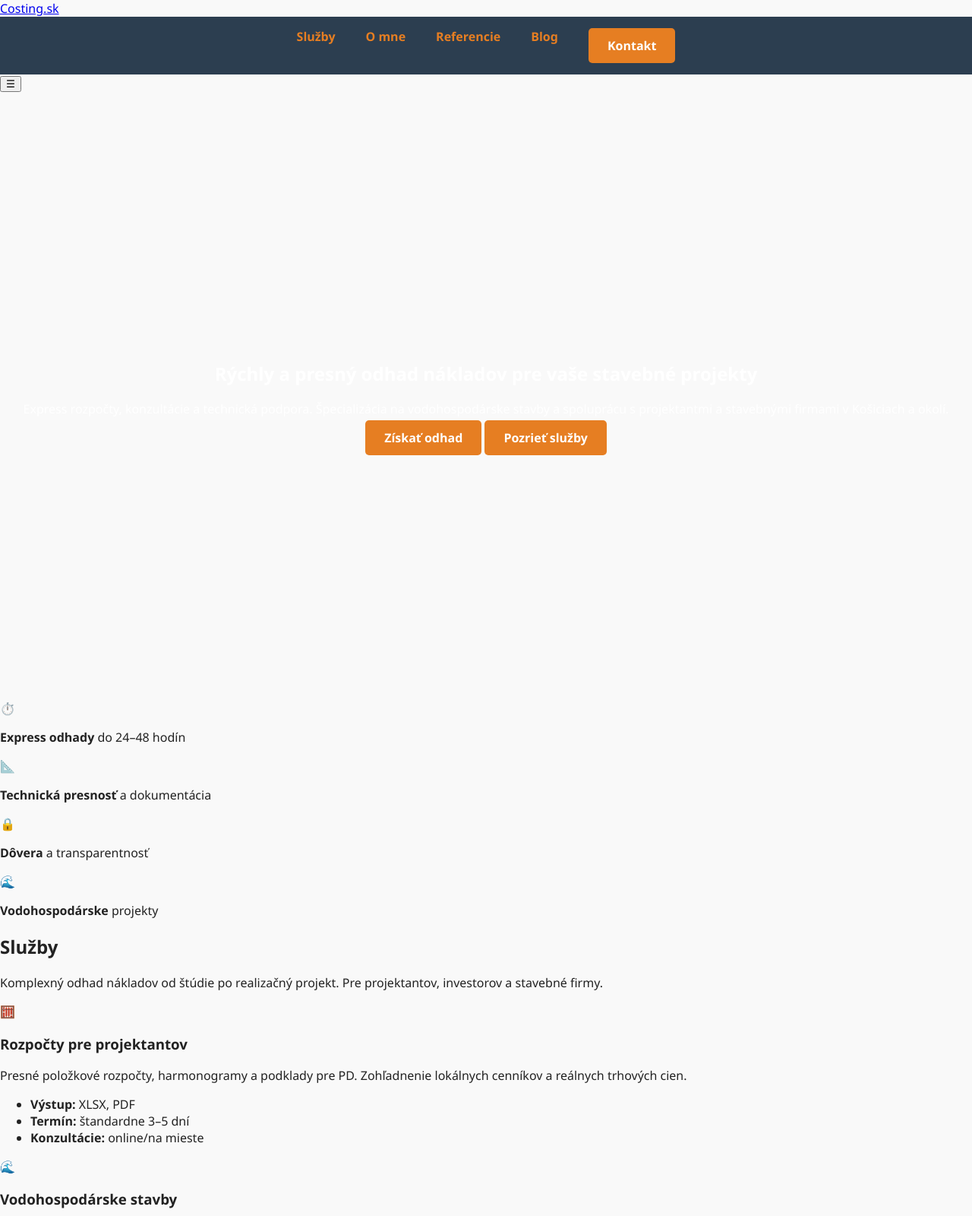
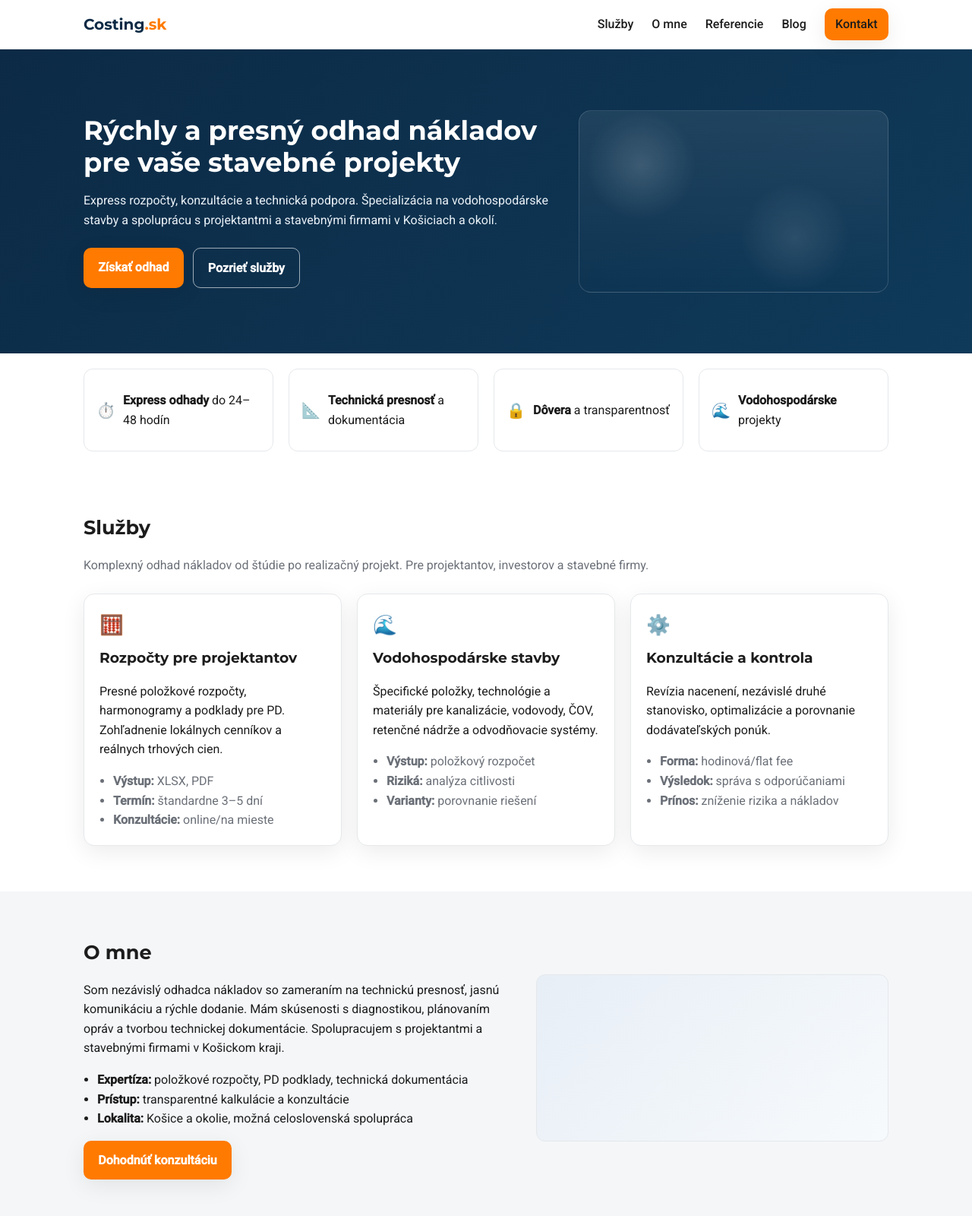
Before and after one commit to Matko1985/costing, a plain HTML site: page index.html in a window 1280 px wide. Shown: the top 1600 px of the page at 76% size. Drawn offline with Linux system fonts and the light colour scheme.

Commit message:
Refactor CSS variables and styles for consistency

```diff
--- a/style.css
+++ b/style.css
@@ -1,80 +1,158 @@
-:root {
-  --primary-color: #2c3e50;   /* tmavomodrá - navigácia */
-  --secondary-color: #e67e22; /* oranžová - tlačidlá */
-  --text-dark: #222222;       /* tmavý text */
-  --text-light: #ffffff;      /* svetlý text */
-  --background-light: #f9f9f9;/* svetlé pozadie */
+:root{
+  --bg:#0C2A45;         /* Dark blue */
+  --bg-2:#0F3A5A;       /* Slightly lighter */
+  --text:#1c1c1c;       /* Body text */
+  --muted:#6b7078;      /* Muted text */
+  --white:#ffffff;
+  --light:#f4f6f8;      /* Light gray background */
+  --card:#ffffff;
+  --accent:#FF7A00;     /* Orange CTA */
+  --accent-2:#22AA66;   /* Green alt CTA */
+  --border:#e5e8eb;
+  --shadow:0 8px 30px rgba(0,0,0,.08);
 }
 
-body {
-  margin: 0;
-  font-family: 'Segoe UI', sans-serif;
-  background-color: var(--background-light);
-  color: var(--text-dark);
+*{box-sizing:border-box}
+html,body{margin:0;padding:0}
+body{
+  font-family: 'Roboto', system-ui, -apple-system, Segoe UI, Arial, Helvetica, sans-serif;
+  color:var(--text);
+  background:var(--white);
+  line-height:1.6;
 }
 
-nav {
-  display: flex;
-  justify-content: center;
-  background-color: var(--primary-color);
-  padding: 15px;
+/* Containers */
+.container{max-width:1100px;margin:0 auto;padding:0 20px}
+
+/* Header */
+.header{
+  position:sticky; top:0; z-index:1000;
+  background:var(--white); border-bottom:1px solid var(--border);
+  backdrop-filter:saturate(180%) blur(8px);
+}
+.logo{font-family:'Montserrat', sans-serif; font-weight:700; text-decoration:none; color:var(--bg); font-size:1.25rem}
+.logo span{color:var(--accent)}
+.nav{display:flex; align-items:center; justify-content:space-between; height:64px}
+.menu{display:flex; gap:24px; align-items:center}
+.menu a{color:var(--text); text-decoration:none; font-weight:500}
+.menu a:hover{color:var(--bg)}
+.menu .btn--small{padding:.5rem .9rem}
+.menu-toggle{display:none; background:none; border:1px solid var(--border); border-radius:8px; padding:.35rem .55rem; font-size:1rem}
+
+/* Hero */
+.hero{
+  background:linear-gradient(135deg, var(--bg), var(--bg-2));
+  color:var(--white);
+  padding:80px 0;
+}
+.hero__content{display:grid; grid-template-columns:1.2fr .8fr; gap:40px; align-items:center}
+.hero__text h1{font-family:'Montserrat', sans-serif; font-weight:700; line-height:1.2; margin:0 0 16px; font-size:2.2rem}
+.hero__text p{color:#eaf2f8; margin:0 0 24px}
+.hero__cta{display:flex; gap:12px; flex-wrap:wrap}
+.hero__visual{
+  border-radius:16px; min-height:240px;
+  background:
+    radial-gradient(120px 120px at 20% 30%, rgba(255,255,255,.15), transparent 60%),
+    radial-gradient(120px 120px at 70% 70%, rgba(255,255,255,.1), transparent 60%),
+    linear-gradient(180deg, rgba(255,255,255,.08), rgba(255,255,255,0));
+  border:1px solid rgba(255,255,255,.15);
 }
 
-nav a {
-  color: var(--secondary-color);
-  text-decoration: none;
-  margin: 0 20px;
-  font-weight: bold;
+/* Trust bar */
+.trust{background:var(--white); padding:20px 0}
+.trust__grid{display:grid; grid-template-columns:repeat(4,1fr); gap:20px}
+.trust__item{display:flex; gap:10px; align-items:center; padding:12px 16px; border:1px solid var(--border); border-radius:12px; background:var(--white)}
+.trust .icon{font-size:1.25rem}
+
+/* Sections */
+.section{padding:60px 0}
+.section--alt{background:var(--light)}
+.section__lead{color:var(--muted); max-width:800px}
+
+/* Buttons */
+.btn{
+  display:inline-block; background:var(--accent); color:var(--white); text-decoration:none;
+  padding:.8rem 1.2rem; border-radius:10px; font-weight:600; box-shadow:var(--shadow); border:none; cursor:pointer;
+}
+.btn:hover{filter:brightness(1.05)}
+.btn--ghost{
+  background:transparent; color:var(--white); border:1px solid rgba(255,255,255,.6); box-shadow:none;
+}
+.btn--ghost:hover{background:rgba(255,255,255,.1)}
+
+/* Cards */
+.cards{display:grid; grid-template-columns:repeat(3,1fr); gap:20px; margin-top:24px}
+.card{background:var(--card); border:1px solid var(--border); border-radius:14px; padding:20px; box-shadow:var(--shadow)}
+.card__icon{font-size:1.6rem}
+.card h3{font-family:'Montserrat', sans-serif; margin:8px 0 8px}
+.card__list{margin:12px 0 0; padding-left:18px}
+.card__list li{color:var(--muted)}
+
+/* About */
+.about{display:grid; grid-template-columns:1.1fr .9fr; gap:28px; align-items:center}
+.about__visual{
+  min-height:220px; border-radius:12px; background:
+    linear-gradient(135deg, #e7eef6, #f7fafc);
+  border:1px solid var(--border);
+}
+.about__bullets{padding-left:18px}
+
+/* References */
+.refs{display:grid; grid-template-columns:repeat(3,1fr); gap:18px; margin-top:16px}
+.ref{background:var(--card); border:1px solid var(--border); border-radius:12px; padding:16px; box-shadow:var(--shadow)}
+.ref h3{font-family:'Montserrat', sans-serif; margin:0 0 8px}
+
+/* Blog */
+.blog{display:grid; grid-template-columns:repeat(3,1fr); gap:20px; margin-top:16px}
+.post{background:var(--card); border:1px solid var(--border); border-radius:12px; padding:16px; box-shadow:var(--shadow)}
+.post h3{font-family:'Montserrat', sans-serif; margin:0 0 6px}
+.link{color:var(--bg); text-decoration:none; font-weight:600}
+.link:hover{text-decoration:underline}
+
+/* Contact */
+.contact{display:grid; grid-template-columns:1.1fr .9fr; gap:24px; align-items:start}
+.form{background:var(--card); border:1px solid var(--border); border-radius:12px; padding:18px; box-shadow:var(--shadow)}
+.form__row{display:flex; flex-direction:column; gap:6px; margin-bottom:12px}
+.form input, .form textarea{
+  border:1px solid var(--border); border-radius:10px; padding:.7rem .9rem; font-size:1rem; outline:none;
+}
+.form input:focus, .form textarea:focus{border-color:#b8c2cc; box-shadow:0 0 0 3px rgba(12,42,69,.08)}
+.form__note{color:var(--muted); font-size:.9rem}
+.contact__details p{margin:.2rem 0}
+.contact__map .map__placeholder{
+  min-height:260px; border:1px dashed var(--border); border-radius:12px; display:flex; align-items:center; justify-content:center; color:var(--muted); background:#fafbfc;
 }
 
-nav a:hover {
-  color: #e67e22;
+/* Footer */
+.footer{background:var(--light); border-top:1px solid var(--border); margin-top:40px}
+.footer__grid{display:grid; grid-template-columns:1.2fr .8fr .8fr; gap:20px; padding:24px 0}
+.logo--footer{display:inline-block; margin-bottom:6px}
+.footer__text{color:var(--muted)}
+.footer__links{list-style:none; margin:0; padding:0}
+.footer__links li{margin:.3rem 0}
+.footer__links a{color:var(--text); text-decoration:none}
+.footer__links a:hover{text-decoration:underline}
+.footer__bottom{padding:12px 0; border-top:1px solid var(--border); color:var(--muted); text-align:center}
+
+/* Headings */
+h2{font-family:'Montserrat', sans-serif; font-weight:700; margin:0 0 10px; font-size:1.6rem}
+
+/* Responsive */
+@media (max-width: 980px){
+  .hero__content{grid-template-columns:1fr}
+  .trust__grid{grid-template-columns:repeat(2,1fr)}
+  .cards{grid-template-columns:1fr 1fr}
+  .about{grid-template-columns:1fr}
+  .refs{grid-template-columns:1fr 1fr}
+  .blog{grid-template-columns:1fr 1fr}
+  .contact{grid-template-columns:1fr}
 }
-
-.hero {
-  background-size: cover;
-  background-position: center;
-  height: 100vh;
-  display: flex;
-  flex-direction: column;
-  justify-content: center;
-  align-items: center;
-  text-align: center;
-  color: white;
+@media (max-width: 640px){
+  .menu{display:none}
+  .menu.menu--open{display:flex; flex-direction:column; gap:10px; position:absolute; top:64px; right:20px; background:var(--white); border:1px solid var(--border); border-radius:12px; padding:10px; box-shadow:var(--shadow)}
+  .menu-toggle{display:block}
+  .trust__grid{grid-template-columns:1fr}
+  .cards{grid-template-columns:1fr}
+  .refs{grid-template-columns:1fr}
+  .blog{grid-template-columns:1fr}
 }
-
-.hero-content h1 {
-  font-size: 3em;
-  margin-bottom: 10px;
-  color: var(--text-dark); /* tmavý nadpis */
-}
-
-.hero-content p {
-  font-size: 1.2em;
-  margin-bottom: 20px;
-  color: var(--text-dark)
-}
-
-.btn {
-  background-color: var(--secondary-color);
-  color: var(--text-light);
-  padding: 12px 25px;
-  text-decoration: none;
-  border-radius: 5px;
-  font-weight: bold;
-}
-
-.btn:hover {
-  background-color: #d35400;
-  .header {
-  display: flex;
-  align-items: center;
-  justify-content: space-between;
-  padding: 15px 30px;
-  background-color: var(--primary-color);
-}
-
-.logo {
-  height: 60px; /* primeraná výška loga */
-  width: auto;
-}
```
